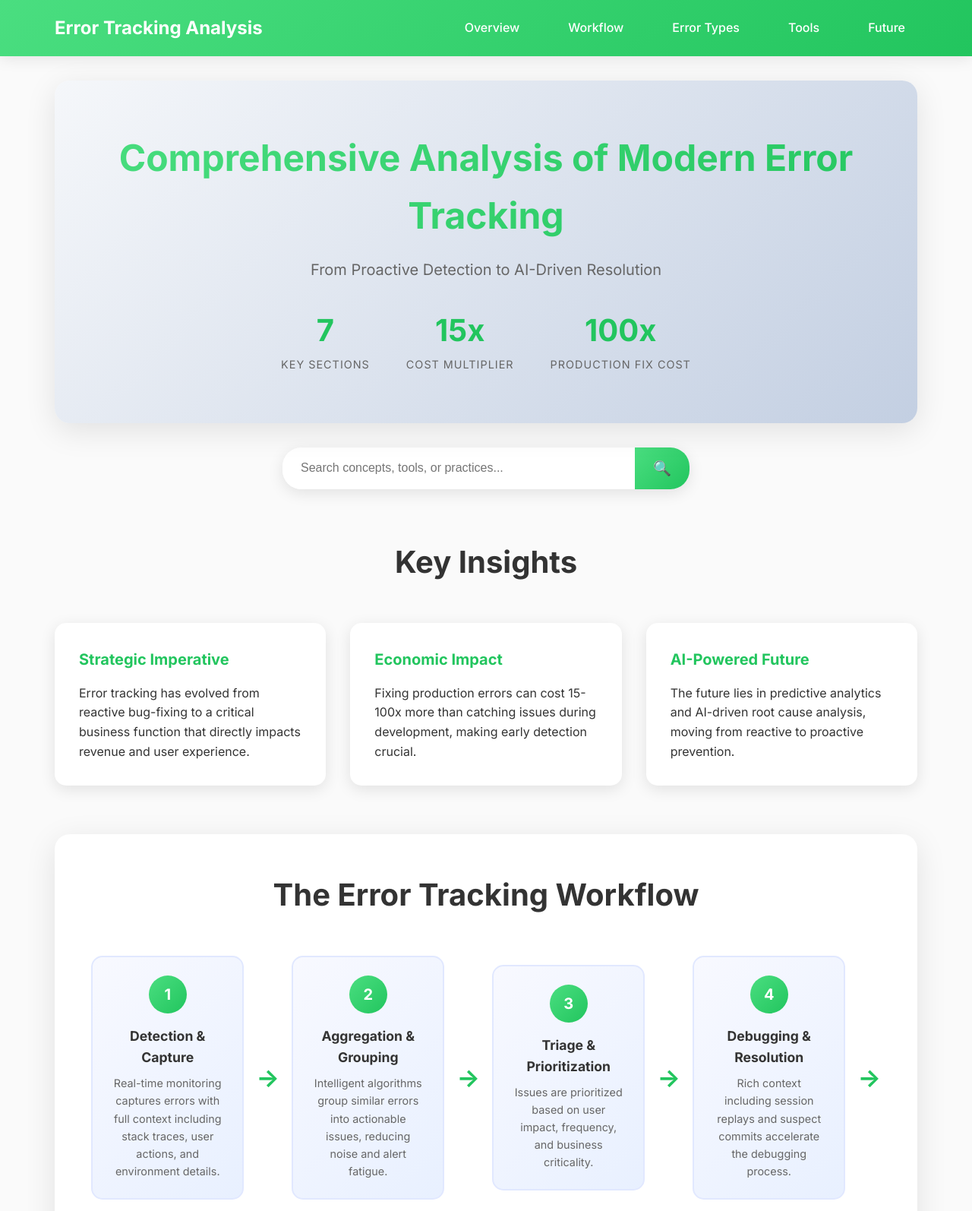
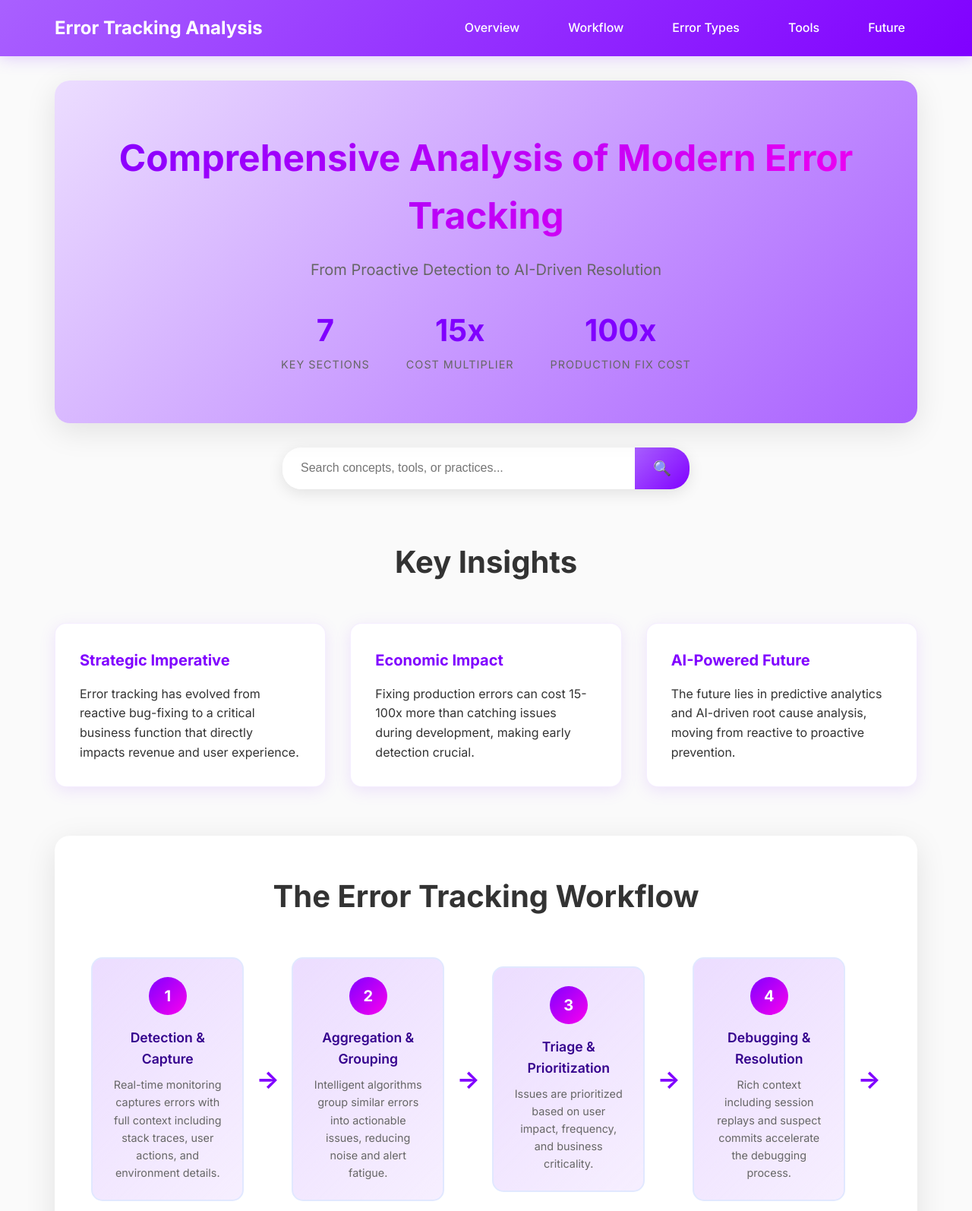
Before and after one commit to jasonhand/error_tracking_demo, a plain HTML site: page index.html in a window 1280 px wide. Shown: the top 1594 px of the page at 76% size. Drawn offline with nearby package versions, Linux system fonts and the light colour scheme.

Commit message:
Style changes

```diff
--- a/script.js
+++ b/script.js
@@ -93,16 +93,16 @@ function initializeChart() {
                 label: 'Relative Cost (1x = Design Phase)',
                 data: [1, 6, 15, 100],
                 backgroundColor: [
-                    'rgba(34, 197, 94, 0.8)',
-                    'rgba(22, 163, 74, 0.8)',
-                    'rgba(255, 99, 132, 0.8)',
-                    'rgba(255, 159, 64, 0.8)'
+                    'rgba(236, 221, 255, 0.8)',
+                    'rgba(169, 96, 255, 0.8)',
+                    'rgba(128, 0, 255, 0.8)',
+                    'rgba(252, 0, 239, 0.8)'
                 ],
                 borderColor: [
-                    'rgba(34, 197, 94, 1)',
-                    'rgba(22, 163, 74, 1)',
-                    'rgba(255, 99, 132, 1)',
-                    'rgba(255, 159, 64, 1)'
+                    'rgba(236, 221, 255, 1)',
+                    'rgba(169, 96, 255, 1)',
+                    'rgba(128, 0, 255, 1)',
+                    'rgba(252, 0, 239, 1)'
                 ],
                 borderWidth: 2,
                 borderRadius: 8,
@@ -194,7 +194,7 @@ function initializeSearch() {
         }
         #searchButton {
             padding: 1rem 1.5rem;
-            background: linear-gradient(135deg, #4ade80 0%, #22c55e 100%);
+            background: linear-gradient(135deg, #A960FF 0%, #8000FF 100%);
             border: none;
             color: white;
             cursor: pointer;
@@ -349,11 +349,11 @@ function initializeScrollEffects() {
     const navbar = document.querySelector('.navbar');
     window.addEventListener('scroll', function() {
         if (window.scrollY > 100) {
-            navbar.style.background = 'linear-gradient(135deg, #4ade80 0%, #22c55e 100%)';
-            navbar.style.boxShadow = '0 2px 20px rgba(0,0,0,0.2)';
+            navbar.style.background = 'linear-gradient(135deg, #A960FF 0%, #8000FF 100%)';
+            navbar.style.boxShadow = '0 2px 20px rgba(160, 96, 255, 0.4)';
         } else {
-            navbar.style.background = 'linear-gradient(135deg, #4ade80 0%, #22c55e 100%)';
-            navbar.style.boxShadow = '0 2px 20px rgba(0,0,0,0.1)';
+            navbar.style.background = 'linear-gradient(135deg, #A960FF 0%, #8000FF 100%)';
+            navbar.style.boxShadow = '0 2px 20px rgba(160, 96, 255, 0.3)';
         }
     });
 }
--- a/styles.css
+++ b/styles.css
@@ -14,13 +14,13 @@ body {
 
 /* Navigation */
 .navbar {
-    background: linear-gradient(135deg, #4ade80 0%, #22c55e 100%);
+    background: linear-gradient(135deg, #A960FF 0%, #8000FF 100%);
     color: white;
     padding: 1rem 0;
     position: sticky;
     top: 0;
     z-index: 100;
-    box-shadow: 0 2px 20px rgba(0,0,0,0.1);
+    box-shadow: 0 2px 20px rgba(160, 96, 255, 0.3);
 }
 
 .nav-container {
@@ -65,7 +65,7 @@ body {
 
 /* Hero Section */
 .hero {
-    background: linear-gradient(135deg, #f5f7fa 0%, #c3cfe2 100%);
+    background: linear-gradient(135deg, #ECDDFF 0%, #A960FF 100%);
     padding: 4rem 0;
     text-align: center;
     margin: 2rem 0;
@@ -77,7 +77,7 @@ body {
     font-size: 3rem;
     font-weight: 700;
     margin-bottom: 1rem;
-    background: linear-gradient(135deg, #4ade80 0%, #22c55e 100%);
+    background: linear-gradient(135deg, #8000FF 0%, #FC00EF 100%);
     -webkit-background-clip: text;
     -webkit-text-fill-color: transparent;
     background-clip: text;
@@ -104,7 +104,7 @@ body {
     display: block;
     font-size: 2.5rem;
     font-weight: 700;
-    color: #22c55e;
+    color: #8000FF;
 }
 
 .stat-label {
@@ -136,17 +136,18 @@ body {
     background: white;
     padding: 2rem;
     border-radius: 15px;
-    box-shadow: 0 5px 20px rgba(0,0,0,0.1);
+    box-shadow: 0 5px 20px rgba(169, 96, 255, 0.15);
     transition: transform 0.3s ease, box-shadow 0.3s ease;
+    border: 1px solid rgba(236, 221, 255, 0.5);
 }
 
 .insight-card:hover {
     transform: translateY(-5px);
-    box-shadow: 0 10px 30px rgba(0,0,0,0.15);
+    box-shadow: 0 10px 30px rgba(169, 96, 255, 0.25);
 }
 
 .insight-card h3 {
-    color: #22c55e;
+    color: #8000FF;
     margin-bottom: 1rem;
     font-size: 1.25rem;
 }
@@ -180,7 +181,7 @@ body {
     min-width: 200px;
     text-align: center;
     padding: 1.5rem;
-    background: linear-gradient(135deg, #f8f9ff 0%, #e8f0ff 100%);
+    background: linear-gradient(135deg, #ECDDFF 0%, rgba(169, 96, 255, 0.1) 100%);
     border-radius: 15px;
     border: 2px solid #e1e8ff;
 }
@@ -188,7 +189,7 @@ body {
 .step-number {
     width: 50px;
     height: 50px;
-    background: linear-gradient(135deg, #4ade80 0%, #22c55e 100%);
+    background: linear-gradient(135deg, #8000FF 0%, #FC00EF 100%);
     color: white;
     border-radius: 50%;
     display: flex;
@@ -200,9 +201,10 @@ body {
 }
 
 .workflow-step h3 {
-    color: #333;
+    color: #34008D;
     margin-bottom: 0.5rem;
     font-size: 1.1rem;
+    font-weight: 600;
 }
 
 .workflow-step p {
@@ -212,7 +214,7 @@ body {
 
 .workflow-arrow {
     font-size: 2rem;
-    color: #22c55e;
+    color: #8000FF;
     font-weight: bold;
 }
 
@@ -250,14 +252,14 @@ body {
 }
 
 .tab-button.active {
-    background: linear-gradient(135deg, #4ade80 0%, #22c55e 100%);
+    background: linear-gradient(135deg, #8000FF 0%, #FC00EF 100%);
     color: white;
-    border-color: #22c55e;
+    border-color: #A960FF;
 }
 
 .tab-button:hover:not(.active) {
-    border-color: #22c55e;
-    color: #22c55e;
+    border-color: #A960FF;
+    color: #8000FF;
 }
 
 .platform-panel {
@@ -278,7 +280,7 @@ body {
     background: #f8f9ff;
     padding: 1.5rem;
     border-radius: 10px;
-    border-left: 4px solid #22c55e;
+    border-left: 4px solid #A960FF;
 }
 
 .error-type h4 {
@@ -300,7 +302,7 @@ body {
 }
 
 .error-type strong {
-    color: #22c55e;
+    color: #8000FF;
 }
 
 /* Tools Section */
@@ -325,8 +327,9 @@ body {
     background: white;
     padding: 2rem;
     border-radius: 15px;
-    box-shadow: 0 5px 20px rgba(0,0,0,0.1);
+    box-shadow: 0 5px 20px rgba(169, 96, 255, 0.15);
     transition: transform 0.3s ease;
+    border: 1px solid rgba(236, 221, 255, 0.5);
 }
 
 .tool-card:hover {
@@ -334,13 +337,14 @@ body {
 }
 
 .tool-card h3 {
-    color: #333;
+    color: #8000FF;
     font-size: 1.5rem;
     margin-bottom: 0.5rem;
+    font-weight: 600;
 }
 
 .tool-type {
-    background: linear-gradient(135deg, #4ade80 0%, #22c55e 100%);
+    background: linear-gradient(135deg, #8000FF 0%, #FC00EF 100%);
     color: white;
     padding: 0.25rem 0.75rem;
     border-radius: 20px;
@@ -366,7 +370,7 @@ body {
     content: "✓";
     position: absolute;
     left: 0;
-    color: #22c55e;
+    color: #8000FF;
     font-weight: bold;
 }
 
@@ -426,7 +430,7 @@ body {
 }
 
 .trend-card {
-    background: linear-gradient(135deg, #4ade80 0%, #22c55e 100%);
+    background: linear-gradient(135deg, #8000FF 0%, #FC00EF 100%);
     color: white;
     padding: 2rem;
     border-radius: 15px;
@@ -464,7 +468,7 @@ body {
     background: #f8f9ff;
     padding: 2rem;
     border-radius: 15px;
-    border-left: 4px solid #22c55e;
+    border-left: 4px solid #A960FF;
     transition: transform 0.3s ease;
 }
 
```
